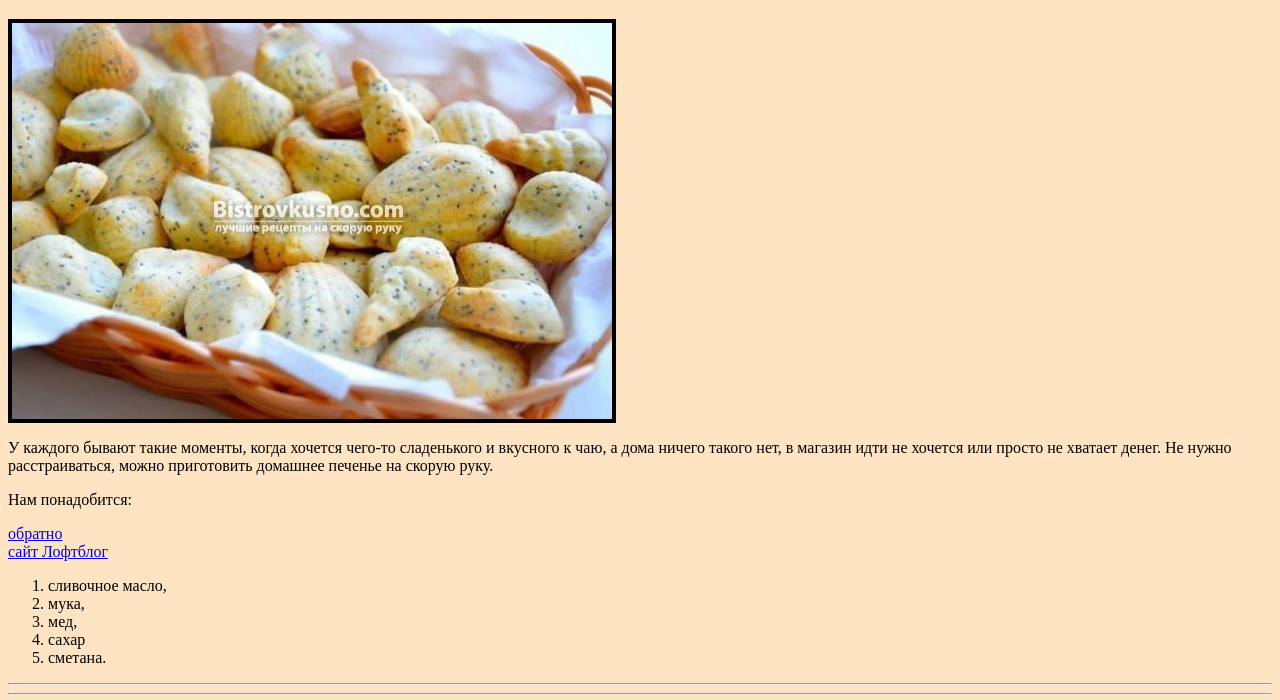
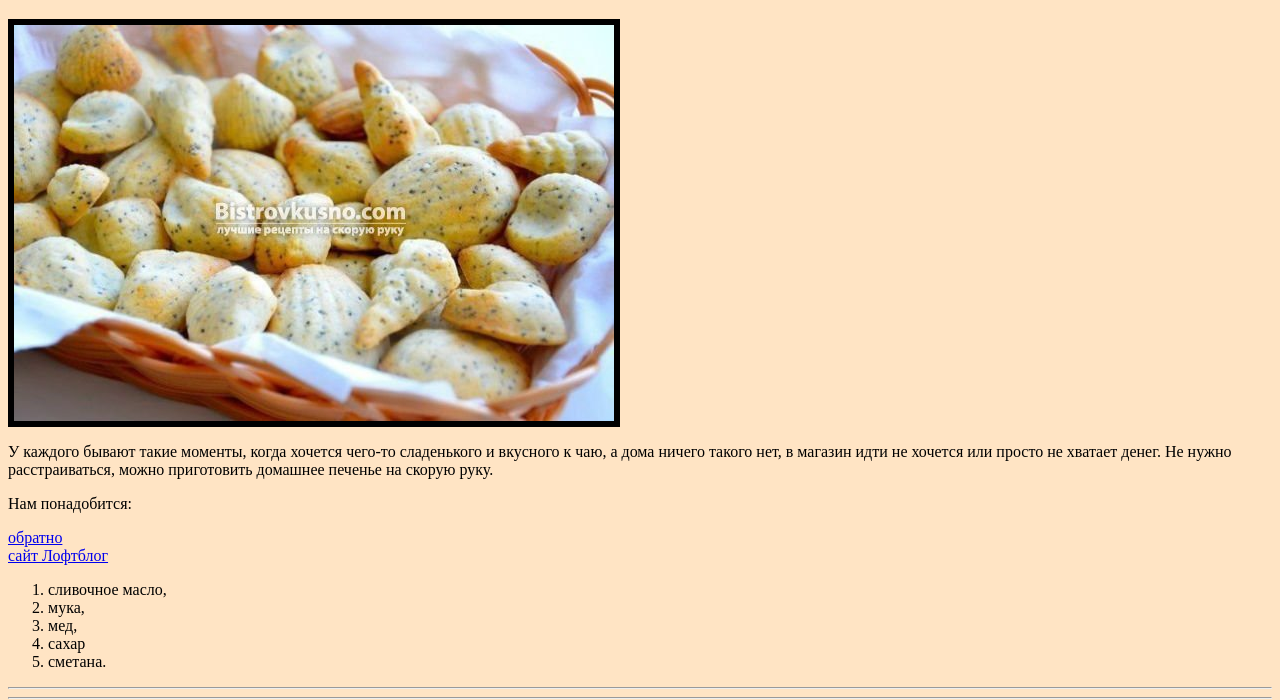
Before and after one commit to Oleksa-FrontEnd/GeekHub-Frontend-CMS-8-lesson-1, a plain HTML site: page index.html in a window 1280 px wide. Shown: the part 61-761 px from the top of the page. Drawn offline with Linux system fonts and the light colour scheme.

Commit message:
без комента

```diff
--- a/index.html
+++ b/index.html
@@ -7,7 +7,7 @@
         </head>
             <body style="background-color: bisque">
                 <h1 align="center">Быстрый рецепт домашнего пиченья</h1>
-                <img align="center" src="1423855636_bystroe-pechene-v-rakushka.jpg" alt="фото печенья" title="фотография печенья" border="4">
+                <img align="center" src="1423855636_bystroe-pechene-v-rakushka.jpg" alt="фото печенья" title="фотография печенья" border="6">
                 <p> У каждого бывают такие моменты, когда хочется чего-то сладенького и вкусного к чаю, а дома ничего такого нет, в магазин идти не хочется или просто не хватает денег. Не нужно расстраиваться, можно приготовить домашнее печенье на скорую руку.</p>
 
                 <p>Нам понадобится:</p>
```
